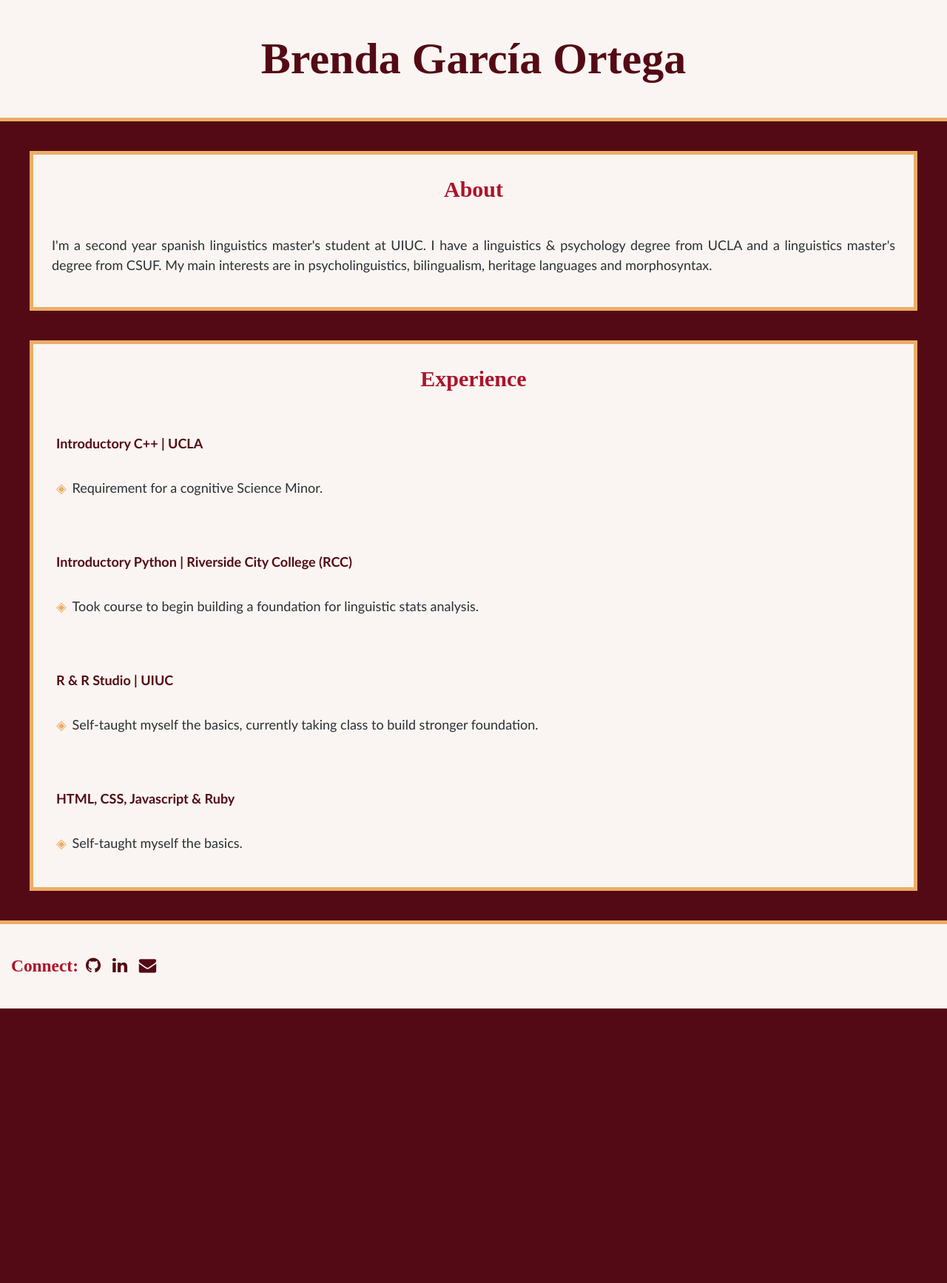
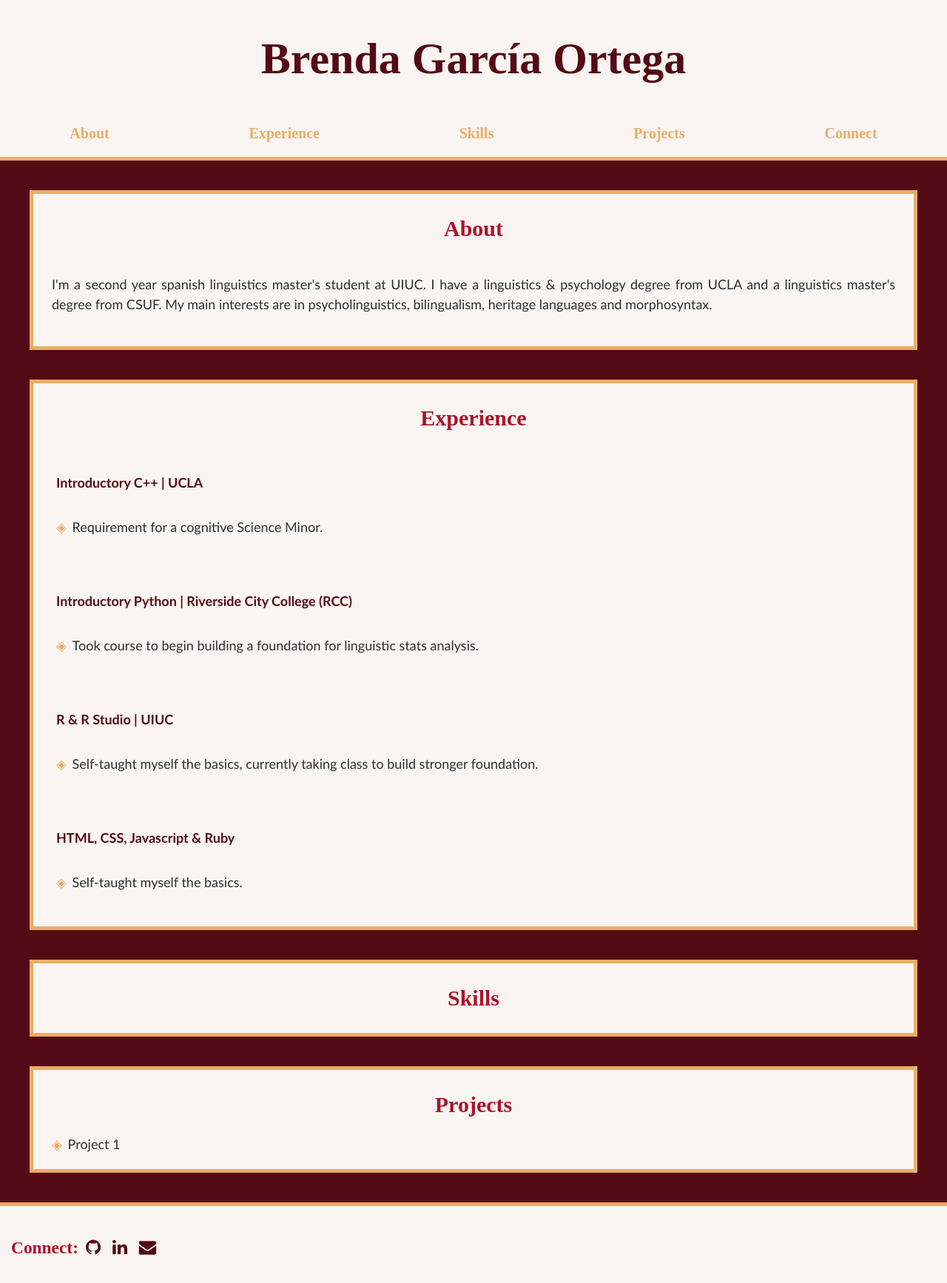
Before and after one commit to bgarciaort/brenda-garcia-ortega-luna, a plain HTML site: page index.html in a window 1280 px wide. Shown: the whole page at 74% size. Before the commit the page ends 1363 px from the top, so only its background shows below. Drawn offline with Linux system fonts and the light colour scheme.

Commit message:
formatted styles added

```diff
--- a/css/index.css
+++ b/css/index.css
@@ -14,6 +14,28 @@ body {
     font-size: 30px;
     border-bottom: 5px solid rgb(236, 173, 102);
   }
+
+.navbar {
+  background-color: rgb(250, 245, 242);
+  font-size: 20px;
+  font-weight: bold;
+  display:flex;
+  justify-content: space-around;
+  flex-wrap: wrap;
+  }
+
+  .navbar a {
+  color: rgb(236, 173, 102);
+  padding: 15px 15px;
+  text-align: center;
+  text-decoration: none;
+  }
+
+  .navbar a:hover {
+  background-color: rgb(236, 173, 102);
+  color: rgb(250, 245, 242);
+  }
+
 div {
   background-color: rgb(250, 245, 242);
   color:rgb(172, 19, 42);
@@ -74,6 +96,17 @@ div {
     color: rgb(236, 173, 102);
   }
 
+  .skills {
+  text-align: center;
+  margin:40px;
+  border: 5px solid rgb(236, 173, 102);
+}
+.projects {
+  text-align: center;
+  margin:40px;
+  border: 5px solid rgb(236, 173, 102);
+}
+
  ul  {
     list-style: none;
     position: relative;
--- a/index.html
+++ b/index.html
@@ -9,10 +9,17 @@
     <link rel="stylesheet" href="css/index.css">
     <!-- icons -->
     <link rel="stylesheet" href="https://cdnjs.cloudflare.com/ajax/libs/font-awesome/4.7.0/css/font-awesome.min.css">
-</head>
+    </head>
 <body>
   <header>
   <h1>Brenda García Ortega</h1>
+      <nav class = "navbar">
+          <div><a href="#myAbout">About</a></div>
+          <div><a href="#myExperience">Experience</a></div>
+          <div><a href="#mySkills">Skills</a></div>
+          <div><a href="#myProjects">Projects</a></div>
+          <div><a href="#myConnect">Connect</a></div>
+      </nav>
   </header>
   <main>
     <div class = "about" id="myAbout">
@@ -66,6 +73,17 @@
         </div>
         </div>
     </div>
+    <!-- Skills -->
+    <div class = "skills" id="mySkills">
+      <h2>Skills</h2>
+    </div>
+     <!-- Projects -->
+    <div class = "projects" id="myProjects">
+      <h2>Projects</h2>
+        <ul>
+          <li>Project 1</li>
+        </ul>
+    </div>
      <!-- Connect Links -->
     <footer>
     <div class = "connect" id="myConnect">
```
